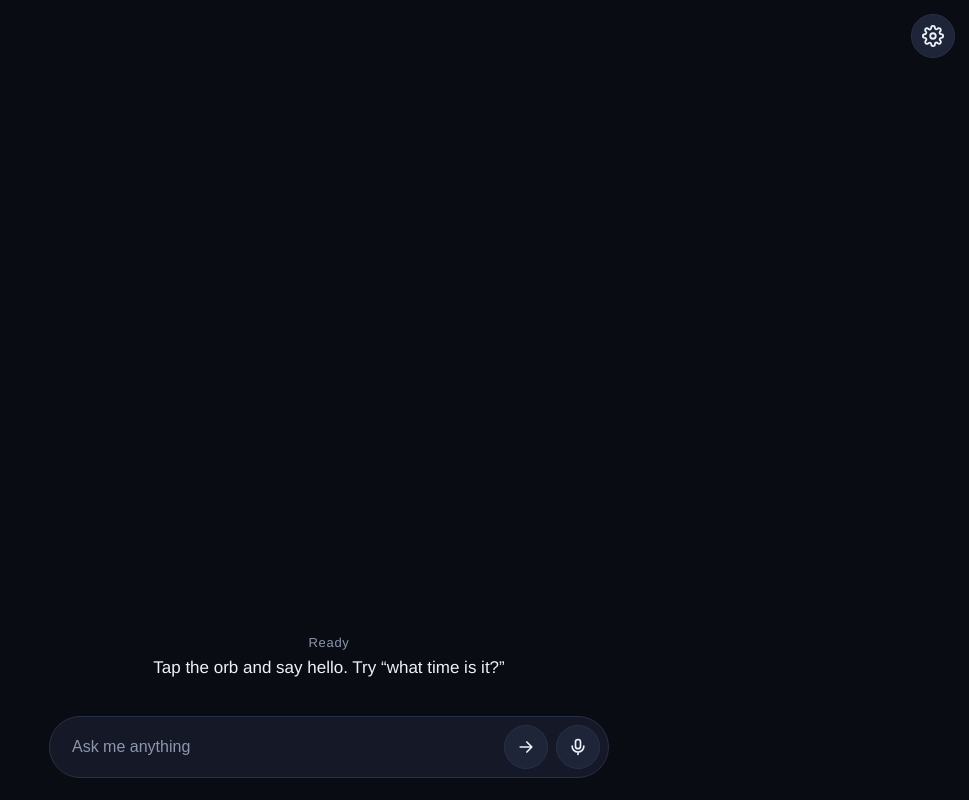
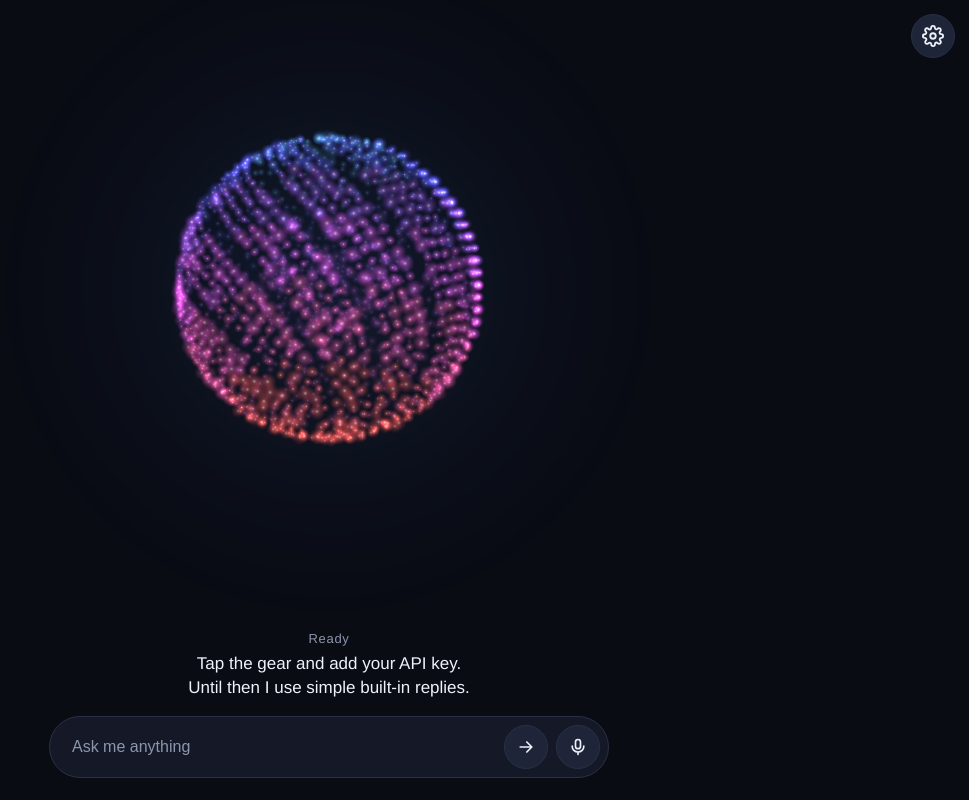
Before and after one commit to awai1903/jarvis-ai, a plain HTML site: page index.html in a window 1280 px wide. Shown: the whole page, without its empty margins (311-1280 px from the left). Drawn offline with Linux system fonts and the light colour scheme.

Commit message:
Fix wave calculation in animation script

```diff
--- a/index.html
+++ b/index.html
@@ -230,4 +230,18 @@
  var tl=.38+.05*Math.sin(now/2600),cs=Math.cos(spin),sn=Math.sin(spin),ct=Math.cos(tl),st=Math.sin(tl),hue0=now/60+S.think*70;
  for(var i=0;i<N;i++){
   var p=P[i],x=p.x*cs+p.z*sn,z=-p.x*sn+p.z*cs,y2=p.y*ct-z*st,z2=p.y*st+z*ct;
-  var wave=1+(.02+.05*lvl)*act*Math.sin(p.y*3.2-no
+  var wave=1+(.02+.05*lvl)*act*Math.sin(p.y*3.2-now/420)+.01*Math.sin(p.ph+now/1100);
+  var k=R*wave*(1+z2*.1),depth=(z2+1)/2;
+  var a=(.2+.8*depth)*(p.core?.55:1)*(.75+.25*act),rad=p.s*(1.1+depth*1.1)*(1+.3*act+.2*lvl)*3;
+  var hb=Math.floor((((190+hue0+y2*70+depth*60)%360)+360)%360/30)%12;
+  ctx.globalAlpha=Math.min(a,1);ctx.drawImage(SP[hb],cx+x*k-rad,CY+y2*k-rad,rad*2,rad*2);
+ }
+ ctx.globalCompositeOperation='source-over';
+ if(act>.05){ctx.globalAlpha=Math.min(.5,(.12+.45*lvl)*act);ctx.strokeStyle='#fff';ctx.lineWidth=1.5;ctx.beginPath();ctx.arc(cx,CY,R0*(1.3+.25*lvl)*(1+.1*act),0,6.283);ctx.stroke()}
+ ctx.globalAlpha=1;requestAnimationFrame(frame);
+}
+requestAnimationFrame(frame);
+})();
+</script>
+</body>
+</html>
```
